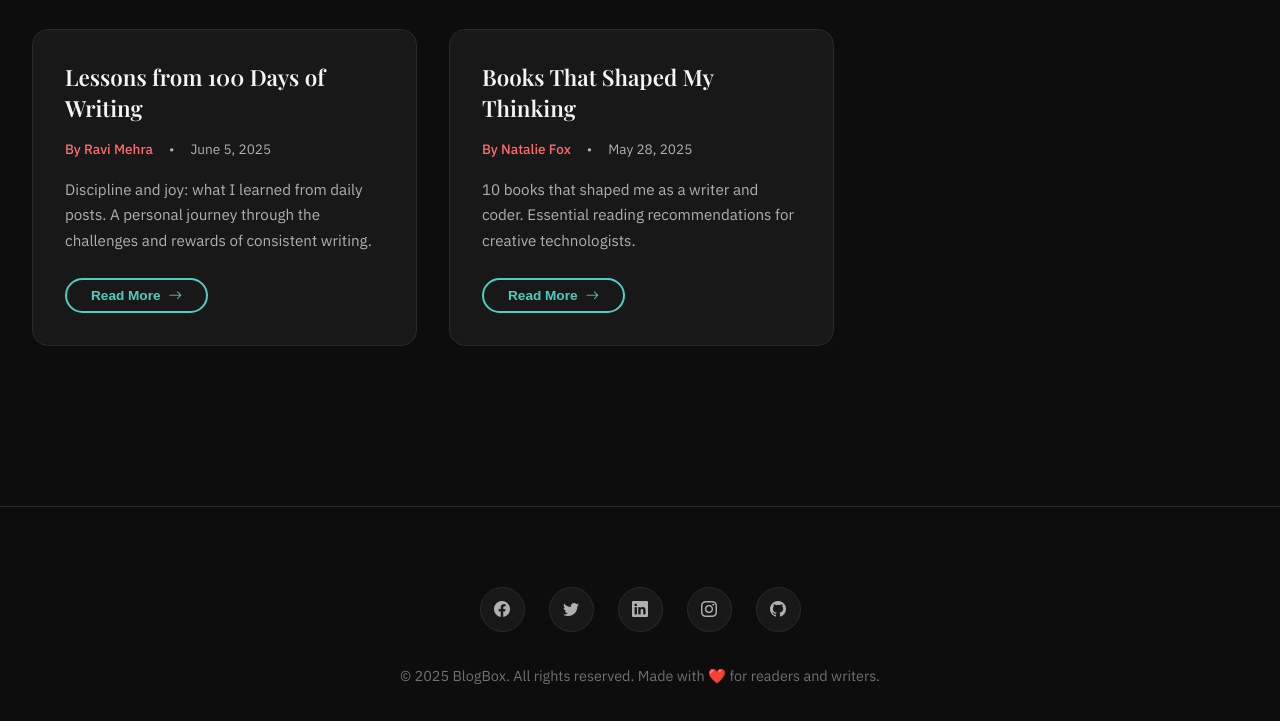
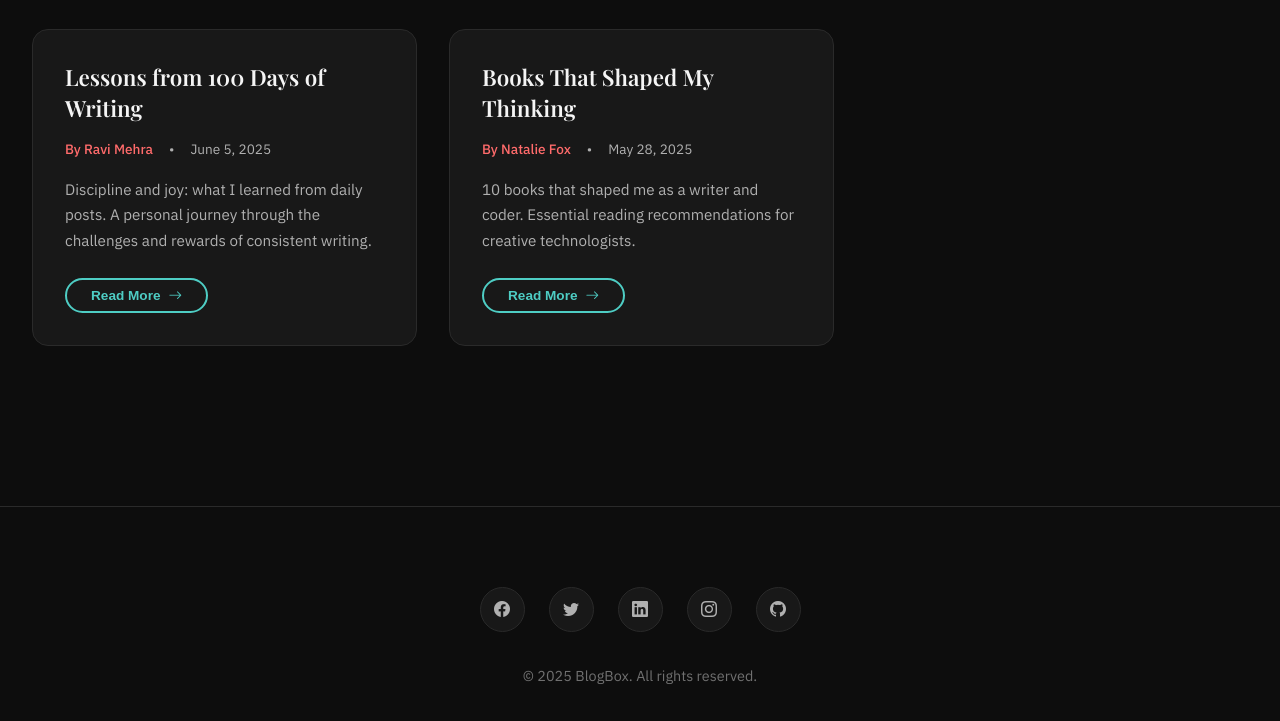
Before and after one commit to Tanya-12114/BlogBox, a plain HTML site: page index.html in a window 1280 px wide. Shown: the part 1936-2657 px from the top of the page. Drawn offline with nearby package versions, Linux system fonts and the light colour scheme.

```diff
--- a/index.html
+++ b/index.html
@@ -210,7 +210,7 @@
                     <i class="bi bi-github"></i>
                 </a>
             </div>
-            <p class="copyright">&copy; 2025 BlogBox. All rights reserved. Made with ❤️ for readers and writers.</p>
+            <p class="copyright">&copy; 2025 BlogBox. All rights reserved.</p>
         </div>
     </footer>
 
```
